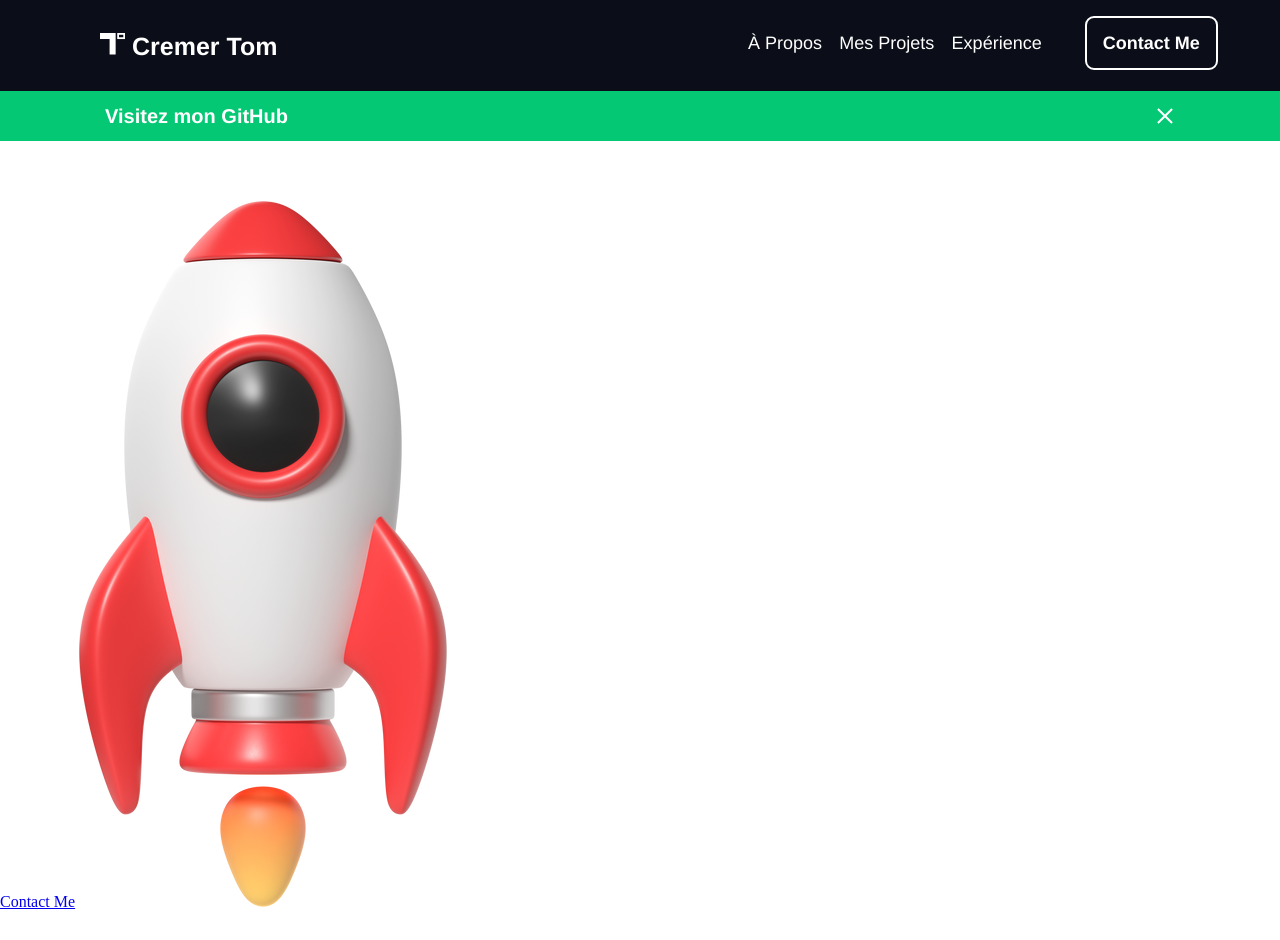
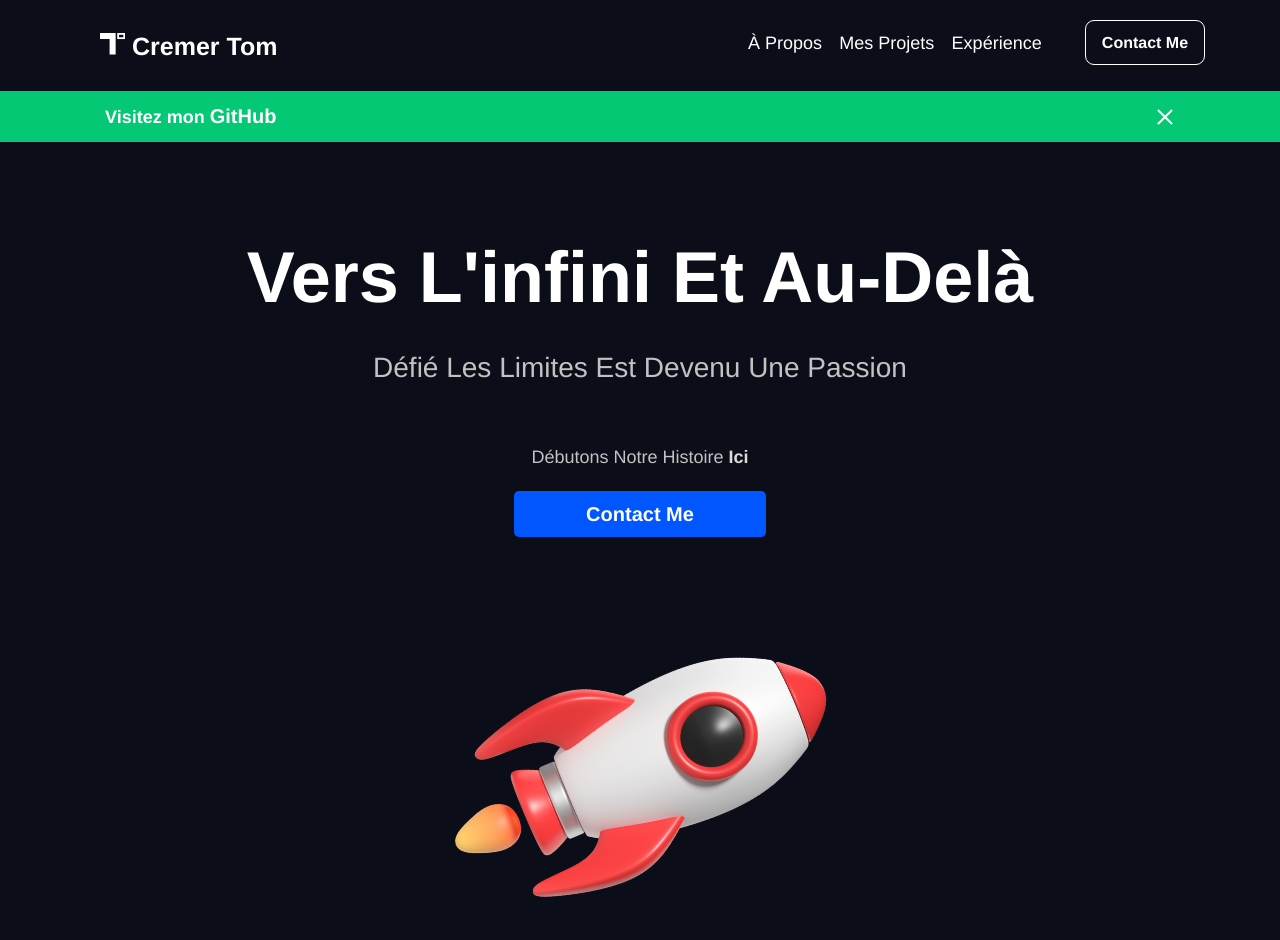
Before and after one commit to tom-cremer/site_cv, a website built with Parcel: page index.html in a window 1280 px wide. Shown: the top 940 px of the page. Before the commit the page ends 912 px from the top, so only its background shows below. Built offline with nearby package versions, Linux system fonts and the light colour scheme.

Commit message:
✅ Skills Update

```diff
--- a/index.html
+++ b/index.html
@@ -64,7 +64,18 @@
   <p class="sub-title">Défié Les Limites Est Devenu Une Passion</p>
   <p class="main-content">Débutons Notre Histoire <span class="emphasise">Ici</span></p>
   <a href="#" class="main-button">Contact Me</a>
-  <img src="img/illustrations/3d-business-rocket.png" alt="Image d'une fusée 3D rouge et blanche, style cartoon">
+  <img class="main-image" src="img/illustrations/3d-business-rocket.png" alt="Image d'une fusée 3D rouge et blanche, style cartoon">
+</section>
+
+<section class="skills-container">
+  <h2 class="skills-title"></h2>
+  <ul class="skills-list">
+    <li class="skills-item"><img src="./img/icons/logo-html5.svg" alt="Logo d'Html" class="skills-image"></li>
+    <li class="skills-item"><img src="./img/icons/logo-css3.svg" alt="Logo d'CSS" class="skills-image"></li>
+    <li class="skills-item"><img src="./img/icons/logo-javascript.svg" alt="Logo de Javascript" class="skills-image"></li>
+    <li class="skills-item"><img src="./img/icons/logo-figma.svg" alt="Logo de Figma" class="skills-image"></li>
+    <li class="skills-item"><img src="./img/icons/logo-python.svg" alt="Logo de Python" class="skills-image"></li>
+  </ul>
 </section>
 
 
--- a/src/scss/cross.scss
+++ b/src/scss/cross.scss
@@ -2,11 +2,11 @@
 
 .cross-button {
   cursor: pointer;
-
   display: inline-block;
   position: relative;
   width: 20px;
   aspect-ratio: 1;
+
 }
 
 .cross-button:hover .line {
@@ -40,14 +40,4 @@
 .cross[type="checkbox"]:checked + .cross-button + #content,
 .cross[type="checkbox"]:checked + .cross-button{
   display: none;
-  transition:3s ease-in-out;
 }
-
-.banner-container {
-  .cross[type="checkbox"]:checked + .cross-button + #content,
-  .cross[type="checkbox"]:checked + .cross-button{
-    display: none;
-    transition:3s ease-in-out;
-
-  }
-}
--- a/src/scss/main.scss
+++ b/src/scss/main.scss
@@ -6,6 +6,7 @@
 
 body {
   color: $white;
+  font-family: $satoshi;
 }
 
 .header-container {
@@ -26,7 +27,6 @@ body {
     .title-content {
       text-decoration: none;
       color: inherit;
-      font-family: $satoshi;
       font-size: 25px;
       font-weight: bold;
     }
@@ -51,14 +51,14 @@ body {
         .menu-links {
           text-decoration: none;
           color: inherit;
-          font-family: $satoshi;
           font-size: 18px;
           font-weight: 500;
         }
         .header-button {
           font-weight: bold;
-          padding: 15px 16px;
-          border: 2px $white solid;
+          font-size: 16px;
+          padding: 13px 16px;
+          border: 1px $white solid;
           border-radius: 9px;
         }
 
@@ -72,25 +72,75 @@ body {
   .cross-container {
     display: flex;
     justify-content: space-between;
-    flex-direction: row;
 
     .cross-button {
       margin: 0 105px 0 0;
     }
 
     #content {
-      font-family: $satoshi;
-      font-size: 20px;
+      font-size: 18px;
       font-weight: 600;
-      margin: 15px 0px 15px 105px;
+      margin: 15px 0 15px 105px;
       order: -1;
       .banner-github {
         text-decoration: none;
         color: inherit;
-        font-weight: bolder;
+        font-size: 20px;
+        font-weight: bold;
       }
 
     }
+  }
+}
+
+.main-container {
+  background-color: $black;
+  display: flex;
+  align-items: center;
+  flex-direction: column;
+
+  .main-title {
+    text-align: center;
+    font-size: 72px;
+    line-height: 110%;
+    font-weight: 700;
+    margin-top: 96px;
+    margin-bottom: 30px;
+  }
+  .sub-title {
+    font-size: 28px;
+    font-weight: 500;
+    line-height: 150%;
+    color: $dark-grey;
+    margin-bottom: 55px;
+  }
+  .main-content {
+    font-size: 18px;
+    line-height: 150%;
+    font-weight: lighter;
+    margin-bottom: 20px;
+    color: $dark-grey;
+    .emphasise {
+      color: $light-grey;
+      font-weight: 600;
+    }
+  }
+
+  .main-button {
+    text-decoration: none;
+    font-weight: 600;
+    font-size: 20px;
+    padding: 13px 72px;
+    border-radius: 5px;
+    background-color: $blue;
+    color: $white;
+    margin-bottom: 30px;
+  }
+
+  .main-image {
+    width: 200px;
+    min-height: 400px;
+    rotate: 67deg;
   }
 }
 
```
